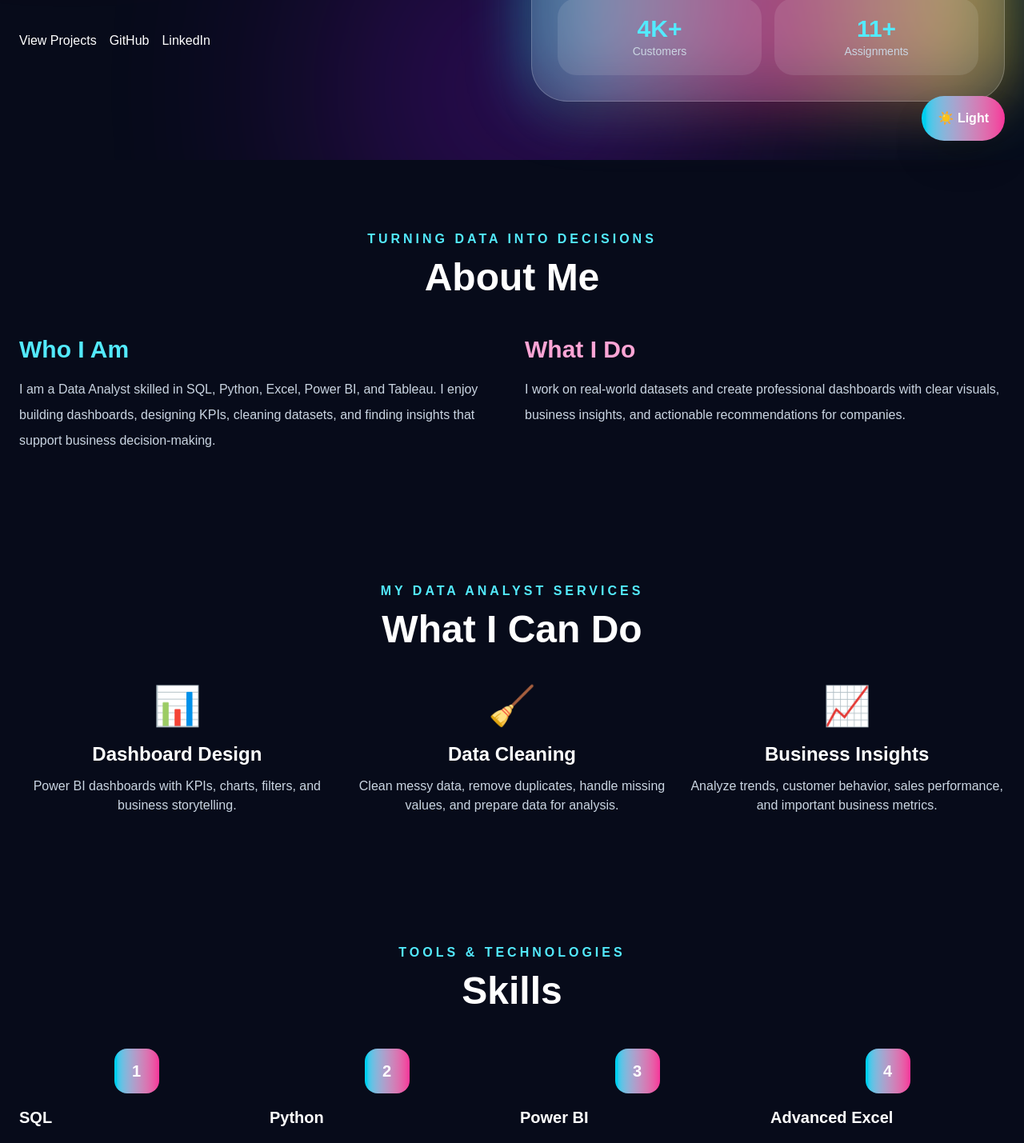
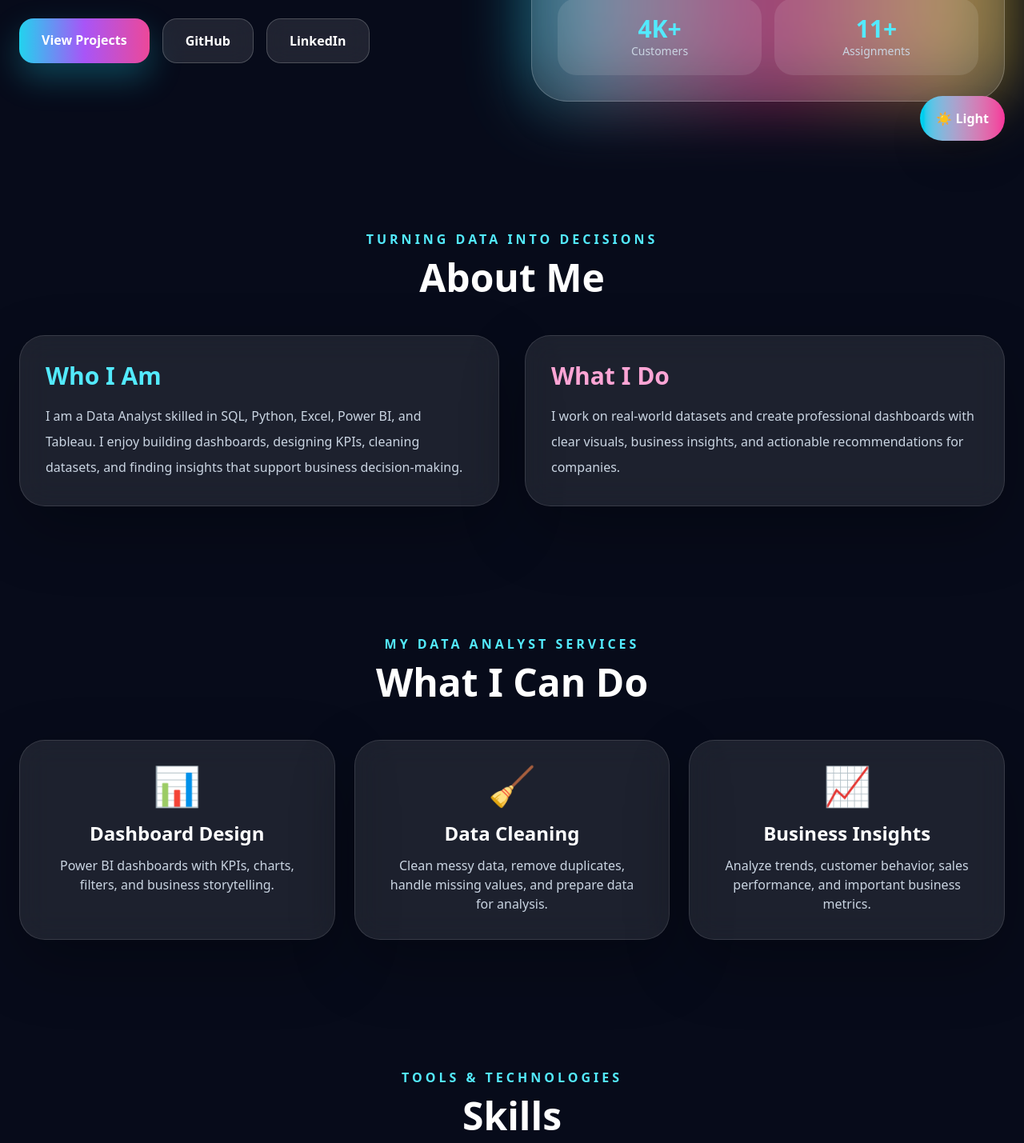
Before and after one commit to iam-shubhamm/My-portfolio, a Next.js app: page / in a window 1280 px wide. Shown: the part 600-2029 px from the top of the page at 80% size. Built offline with nearby package versions, Linux system fonts and the light colour scheme.

Commit message:
Update globals.css

```diff
--- a/app/globals.css
+++ b/app/globals.css
@@ -1,8 +1,115 @@
 @import "tailwindcss";
 
+* {
+  box-sizing: border-box;
+  scroll-behavior: smooth;
+}
+
+html,
 body {
   margin: 0;
+  padding: 0;
+}
+
+.dark-theme {
+  min-height: 100vh;
   background: #070b1a;
   color: white;
-  font-family: Arial, sans-serif;
 }
+
+.light-theme {
+  min-height: 100vh;
+  background: linear-gradient(135deg, #fdf2f8, #eff6ff, #ecfeff);
+  color: #0f172a;
+}
+
+.light-theme p {
+  color: #334155 !important;
+}
+
+.light-theme .glass-card,
+.light-theme .project-card,
+.light-theme .skill-card {
+  background: rgba(255, 255, 255, 0.72);
+  border: 1px solid rgba(15, 23, 42, 0.12);
+}
+
+.glass-card {
+  border: 1px solid rgba(255, 255, 255, 0.12);
+  background: rgba(255, 255, 255, 0.09);
+  border-radius: 32px;
+  padding: 32px;
+  backdrop-filter: blur(18px);
+  box-shadow: 0 30px 80px rgba(0, 0, 0, 0.28);
+  transition: 0.3s ease;
+}
+
+.glass-card:hover {
+  transform: translateY(-10px);
+  border-color: rgba(34, 211, 238, 0.7);
+}
+
+.skill-card {
+  border: 1px solid rgba(255, 255, 255, 0.12);
+  background: rgba(255, 255, 255, 0.09);
+  border-radius: 28px;
+  padding: 28px;
+  text-align: center;
+  backdrop-filter: blur(18px);
+  transition: 0.3s ease;
+}
+
+.skill-card:hover {
+  transform: translateY(-10px) scale(1.03);
+  border-color: rgba(236, 72, 153, 0.8);
+}
+
+.project-card {
+  overflow: hidden;
+  border-radius: 36px;
+  border: 1px solid rgba(255, 255, 255, 0.12);
+  background: rgba(255, 255, 255, 0.09);
+  backdrop-filter: blur(18px);
+  box-shadow: 0 30px 80px rgba(0, 0, 0, 0.28);
+  transition: 0.35s ease;
+}
+
+.project-card:hover {
+  transform: translateY(-14px) scale(1.02);
+  border-color: rgba(250, 204, 21, 0.8);
+}
+
+.premium-btn {
+  border-radius: 18px;
+  background: linear-gradient(90deg, #22d3ee, #a855f7, #ec4899);
+  padding: 15px 28px;
+  font-weight: 900;
+  color: white;
+  box-shadow: 0 18px 40px rgba(34, 211, 238, 0.28);
+  transition: 0.3s ease;
+}
+
+.premium-btn:hover {
+  transform: translateY(-4px) scale(1.05);
+}
+
+.outline-btn {
+  border-radius: 18px;
+  border: 1px solid rgba(255, 255, 255, 0.2);
+  background: rgba(255, 255, 255, 0.1);
+  padding: 15px 28px;
+  font-weight: 900;
+  color: white;
+  backdrop-filter: blur(14px);
+  transition: 0.3s ease;
+}
+
+.outline-btn:hover {
+  transform: translateY(-4px) scale(1.05);
+  background: rgba(255, 255, 255, 0.2);
+}
+
+.light-theme .outline-btn {
+  color: #0f172a;
+  border-color: rgba(15, 23, 42, 0.2);
+}
```
